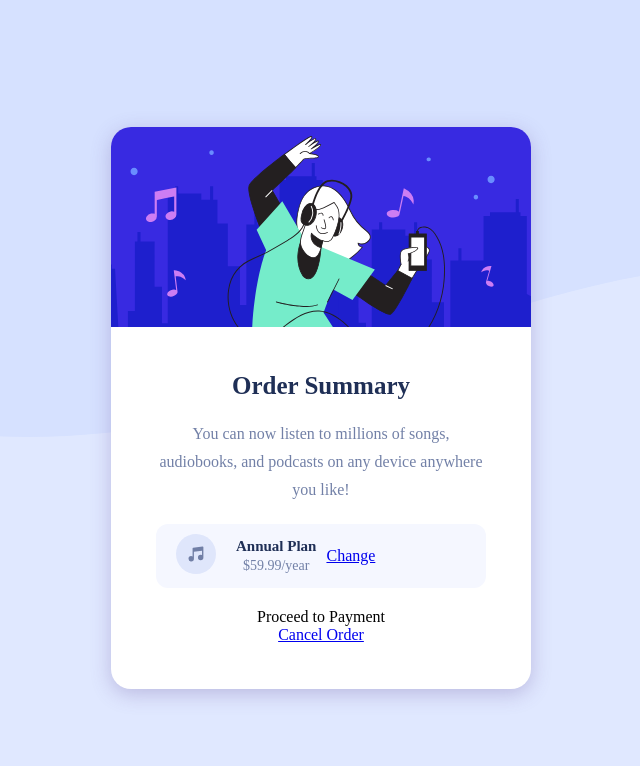
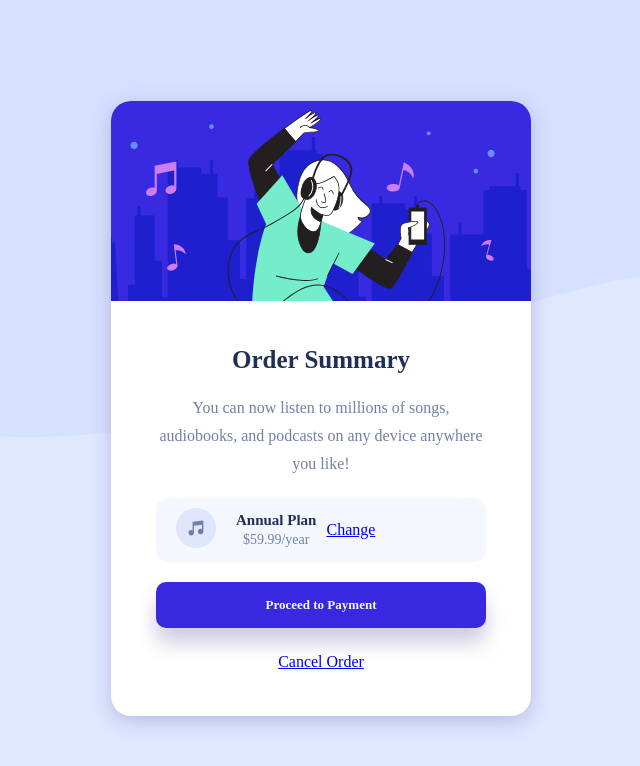
Before and after one commit to Hakidoto/Order-summary-component, a plain HTML site: page index.html in a window 1280 px wide. Shown: the whole page, without its empty margins (319-959 px from the left). Drawn offline with Linux system fonts and the light colour scheme.

Commit message:
Estilos de botones añadidos

```diff
--- a/styles.css
+++ b/styles.css
@@ -86,3 +86,21 @@ body {
     color: hsl(245, 75%, 52%);
     font-weight: 900;
 }
+
+.card-body-button-proceed {
+    background-color: hsl(245, 75%, 52%);
+    padding: 15px;
+    border-radius: 10px;
+    color: hsl(225, 100%, 98%);
+    font-weight: 700;
+    font-size: 13px;
+    margin-bottom: 25px;
+    box-shadow: 0px 15px 20px rgba(103, 80, 156, 0.3);
+}
+
+.card-body-button-a {
+    color: hsl(224, 23%, 55%);
+    font-weight: 900;
+    font-size: 13px;
+    text-decoration: none;
+}
```
